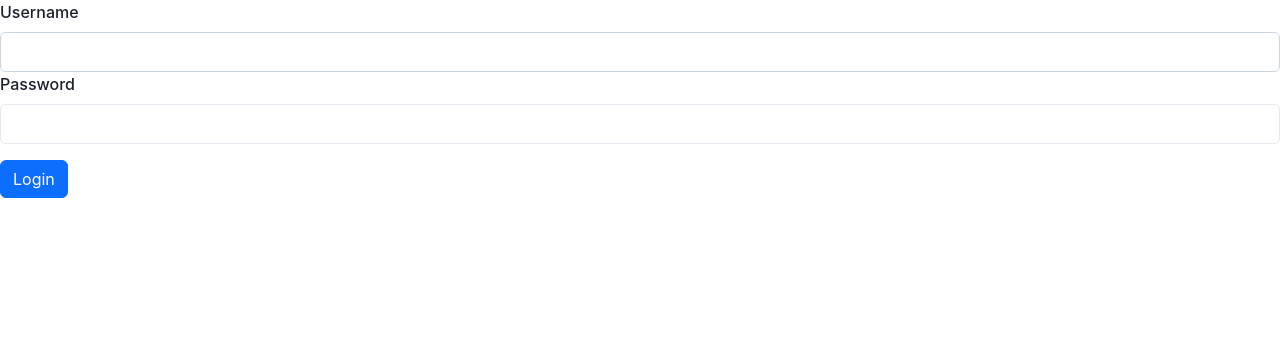
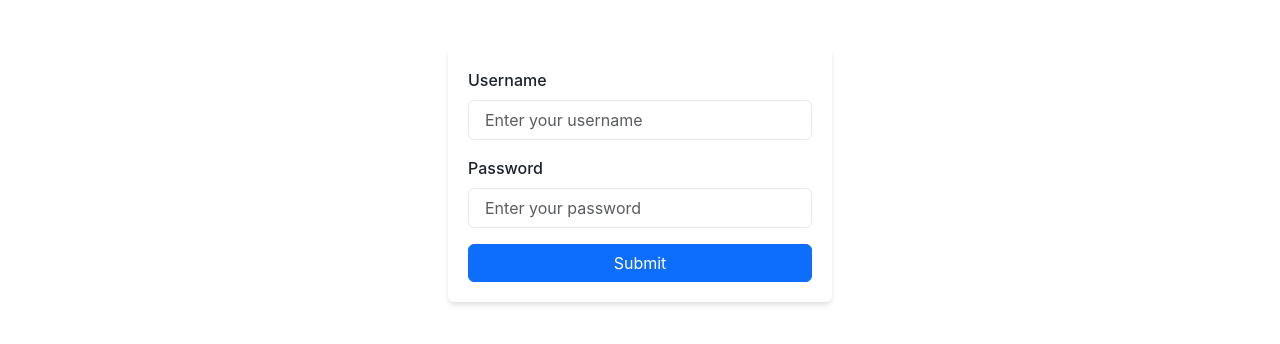
Before and after one commit to Rishi-0007/sih, a React (Vite) app: page / in a window 1280 px wide. Shown: the top 344 px of the page. Built offline with nearby package versions, Linux system fonts and the light colour scheme.

Commit message:
made changes to import

```diff
--- a/src/Pages/LoginForm.tsx
+++ b/src/Pages/LoginForm.tsx
@@ -1,4 +1,4 @@
-import { FormControl, FormLabel, Input } from "@chakra-ui/react";
+import { Box, FormControl, FormLabel, Input } from "@chakra-ui/react";
 import { zodResolver } from "@hookform/resolvers/zod";
 import { useForm } from "react-hook-form";
 import { useNavigate } from "react-router-dom";
@@ -29,19 +29,45 @@ const LoginForm = () => {
   };
 
   return (
-    <form onSubmit={handleSubmit(onSubmit)}>
-      <FormControl>
-        <FormLabel>Username</FormLabel>
-        <Input {...register("name", { required: true })} type="text"></Input>
-        {errors.name && <p>{errors.name.message}</p>}
-        <FormLabel>Password</FormLabel>
-        <Input {...register("password")} type="password"></Input>
-        {errors.name && <p>{errors.name.message}</p>}
-        <button className="btn btn-primary mt-3" type="submit">
-          Login
+    <Box
+      className="container mt-5"
+      maxW="sm"
+      p={5}
+      boxShadow="md"
+      borderRadius="md"
+    >
+      <form onSubmit={handleSubmit(onSubmit)}>
+        <FormControl className="mb-3">
+          <FormLabel htmlFor="username">Username</FormLabel>
+          <Input
+            id="username"
+            type="text"
+            placeholder="Enter your username"
+            className="form-control"
+            {...register("name")}
+          />
+          {errors.name && <p className="text-danger">{errors.name.message}</p>}
+        </FormControl>
+
+        <FormControl className="mb-3">
+          <FormLabel htmlFor="password">Password</FormLabel>
+          <Input
+            id="password"
+            type="password"
+            placeholder="Enter your password"
+            className="form-control"
+            {...register("password")}
+          />
+          {errors.password && (
+            <p className="text-danger">{errors.password.message}</p>
+          )}
+        </FormControl>
+
+        <button type="submit" className="btn btn-primary w-100">
+          Submit
         </button>
-      </FormControl>
-    </form>
+      </form>
+    </Box>
   );
 };
 
--- a/src/routes.tsx
+++ b/src/routes.tsx
@@ -1,7 +1,7 @@
 import { createBrowserRouter } from "react-router-dom";
 import LoginForm from "./Pages/LoginForm";
-import Admin from "./components/Admin";
-import Employee from "./components/Employee";
+import Admin from "./Pages/Admin";
+import Employee from "./Pages/Employee";
 
 const router = createBrowserRouter([
   {
```
